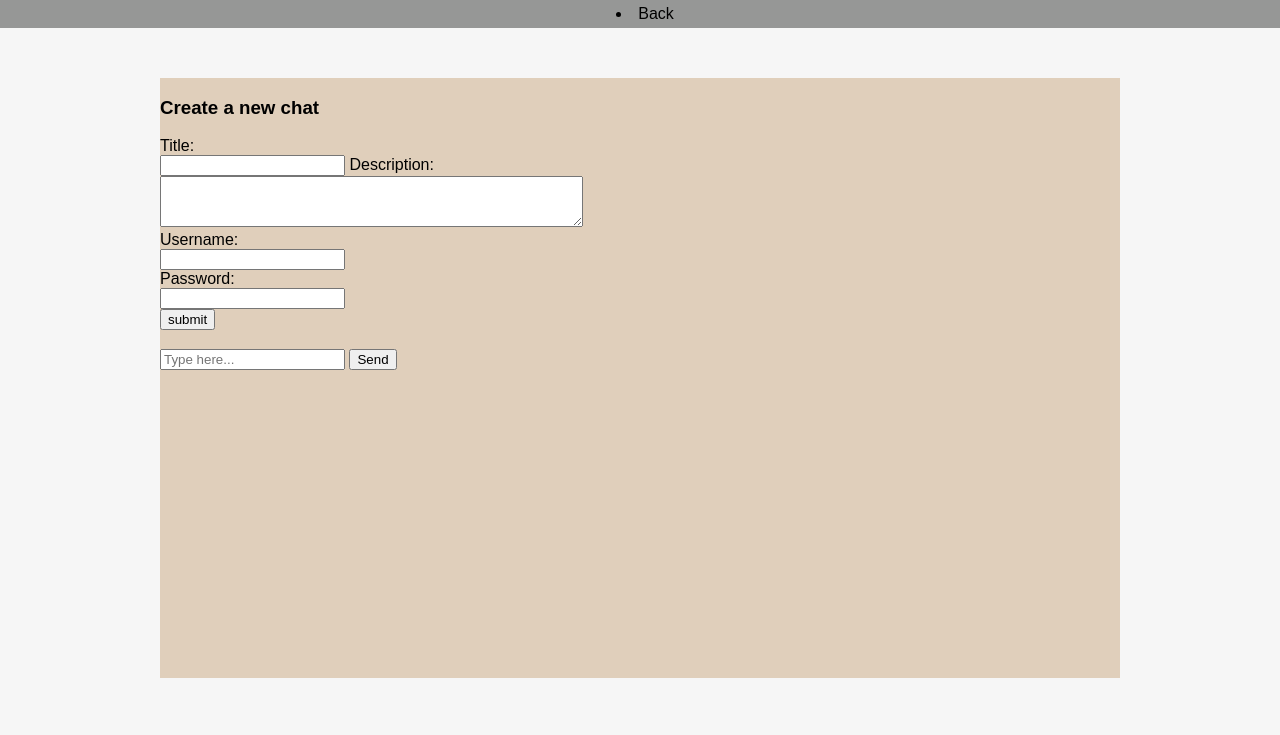
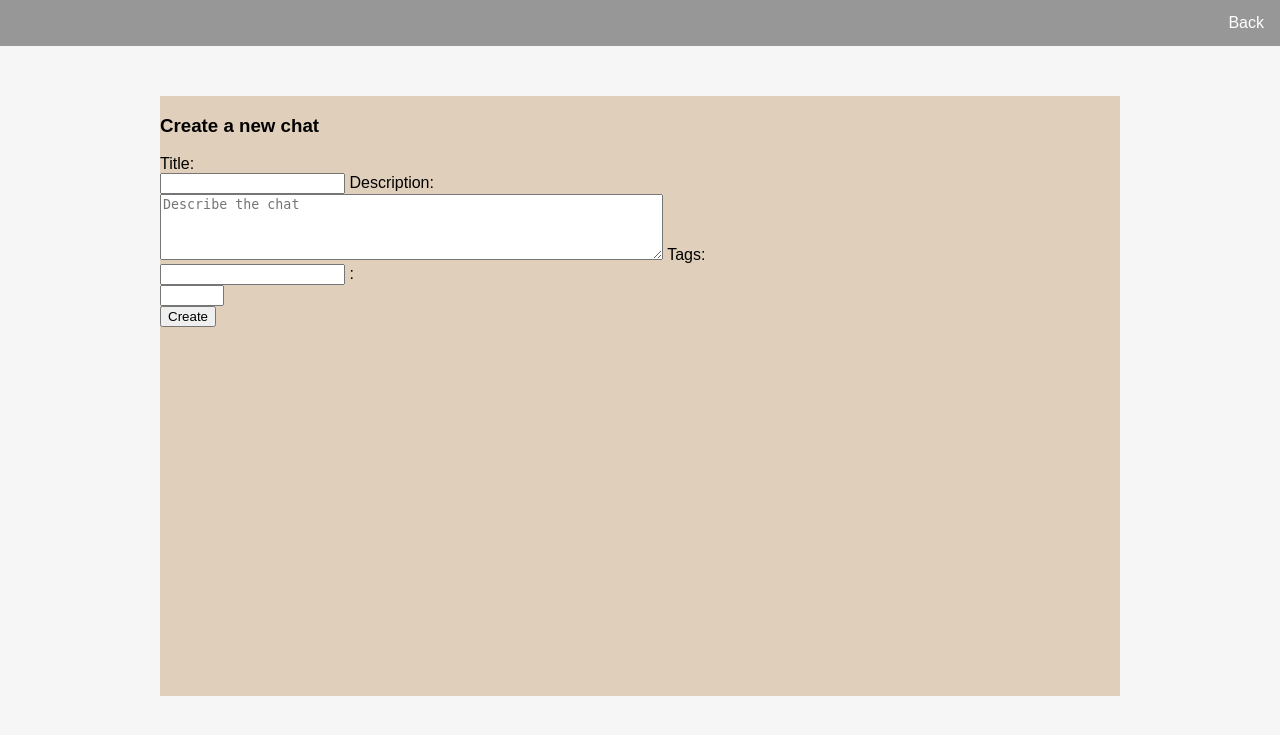
Before and after one commit to jennaran/tsoha20, a Flask app: template templates/create.html in a window 1280 px wide. Shown: the top 735 px of the page. Run offline with Flask 2, Linux system fonts and the light colour scheme; the template is opened without the code that fills it, so the values that code supplies are empty.

Commit message:
uusi versio

```diff
--- a/schema.sql
+++ b/schema.sql
@@ -9,6 +9,7 @@ CREATE TABLE groups (
     description TEXT NOT NULL
 );
 CREATE TABLE user_groups (
+    id SERIAL PRIMARY KEY,
     user_id INTEGER REFERENCES users,
     group_id INTEGER REFERENCES groups
 );
--- a/static/chat.css
+++ b/static/chat.css
@@ -1,6 +1,3 @@
-.main-section{
-	margin: auto;
-}
 .head-section{
 	border-bottom:1px solid #E6E6E6;
 	clear: both;
--- a/static/layout.css
+++ b/static/layout.css
@@ -5,21 +5,32 @@ body{
 	overflow: hidden;
 }
 
-.nav-bar {
-    width: 100%;
-    background: #969796;
-    margin: 0px 0px 50px 0px;
-    text-align: center;
-    padding: 5px
+
+.nav-bar1 {
+  list-style-type: none;
+  margin: 0;
+  padding: 0;
+  background-color: #969796;
+  height: 46px;
+
+}
+.nav-bar1 li {
+  float: right;
+}
+.nav-bar1 li a {
+  display: inline-block;
+  color: white;
+  text-align: center;
+  padding: 14px 16px;
+  text-decoration: none;
 }
 
-.nav-bar button {
-    background: #c7928f;
-    color: #4e3131;
-	border:1px solid #fff;
-	border-radius: 8px;
-	padding: 12px 16px;
+.nav-bar1 li a:hover {
+  cursor: pointer;
+  background-color: #c7928f;
 }
+
+
 
 .main-section small{
 	font-size: 12px;
@@ -31,7 +42,7 @@ body{
 	width: 960px;
 	height: 600px;
 	background-color: #e0cfbb;
-	margin: auto;
+	margin: 50px auto;
 	position: relative;
   	overflow: auto;
 }
--- a/templates/create.html
+++ b/templates/create.html
@@ -16,56 +16,20 @@
 <div>
     <form action="/" method="post">
         <h3 class="header">Create a new chat</h3>
-        <label for="name" class="chat-name">Title:</label><br>
-        <input type="text" name="name" id="name">
-        <label for="info" class="chat-info">Description:</label><br>
-        <textarea name="info" id="info" rows="3" cols="50" placeholder=""></textarea>
+        <div class="content">
+            <label for="name" class="chat-name">Title:</label><br>
+            <input type="text" name="name" id="name" maxlength="50">
 
+            <label for="info" class="chat-info">Description:</label><br>
+            <textarea name="info" id="info" rows="4" cols="60" placeholder="Describe the chat" maxlength="300"></textarea>
 
-                            <div class="form-group">
-                                <label for="username" class="text-info">Username:</label><br>
-                                <input type="text" name="username" id="username" class="form-control">
-                            </div>
-                            <div class="form-group">
-                                <label for="password" class="text-info">Password:</label><br>
-                                <input type="password" name="password" id="password" class="form-control">
-                            </div>
-                            <div class="form-group">
-                                <input type="submit" name="submit" class="btn btn-info btn-md" value="submit">
-                            </div>
-                        </form>
-</div>
-<div class="head-section">
-    <div class="head-sub">
-        <h3>{{ name[0] }}</h3>
-        <small></small>
-    </div>
-</div>
-<div class="body-section">
-    <div class="message">
-        <nav>
-            <ul>
-                {% for message in messages %}
-                <li class="msg-right">
-                    <div class="msg-right-sub">
-                        <div class="msg-desc">
-                            <b>{{ message[0] }}</b>
-                            <p>{{ message[1] }}</p>
-                        </div>
-                        <small>{{ message[2].strftime("%Y-%m-%d %H:%M") }}</small>
-                    </div>
-                </li>
-                {% endfor %}
-            </ul>
-        </nav>
-    </div>
-    <div class="body-bottom">
-        <form action="/messages/{{ id }}" method="post">
-            <div class="upload-btn">
-                <input type="text" name="content" placeholder="Type here...">
-                <button class="btn-send" type="submit" value="send">Send</button>
-            </div>
+            <label for="tags" class="chat-tags">Tags:</label><br>
+            <input type="text" name="tags" id="tags" maxlength="200">
+
+            <label for="limit" class="chat-limit"> :</label><br>
+            <input type="number" name="tags" id="limit" min="2" max="200">
+        </div>
+        <button type="submit" class="submitbtn">Create</button>
         </form>
-    </div>
 </div>
 {% endblock %}
--- a/templates/layout.html
+++ b/templates/layout.html
@@ -8,9 +8,9 @@
     </head>
 
     <body>
-        <div class="nav-bar">
+        <ul class="nav-bar1">
             {% block content1 %}{% endblock %}
-        </div>
+        </ul>
         <div class="main-section">
             {% block content2 %}{% endblock %}
         </div>
--- a/templates/login.html
+++ b/templates/login.html
@@ -6,9 +6,9 @@
 {% endblock %}
 
 {% block content1 %}
-    <div class="nav-bar-login-sub">
-        <button onclick="location.href='/register'"> <i class="Sign in">Register</i></button>
-    </div>
+    <li>
+        <a onclick="location.href='/register'">Register</a>
+    </li>
 {% endblock %}
 
 {% block content2 %}
--- a/templates/register.html
+++ b/templates/register.html
@@ -6,9 +6,9 @@
 {% endblock %}
 
 {% block content1 %}
-    <div class="nav-bar-login-sub">
-        <button onclick="location.href='/login'"> <i class="Login">Login</i></button>
-    </div>
+    <li class="nav-bar">
+        <a onclick="location.href='/login'">Login</a>
+    </li>
 {% endblock %}
 
 {% block content2 %}
```
Also changed, not shown: routes.py (+33 -9 lines), static/error.css (added, +57 -0 lines), static/index.css (+66 -18 lines), static/login.css (+12 -2 lines), templates/chat.html (+16 -6 lines), templates/error.html (+20 -0 lines), templates/index.html (+31 -5 lines), utils/groups.py (+40 -0 lines), utils/users.py (+23 -0 lines).
